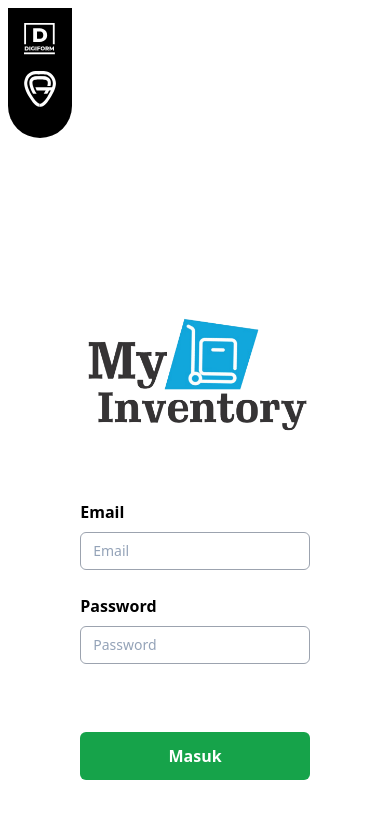
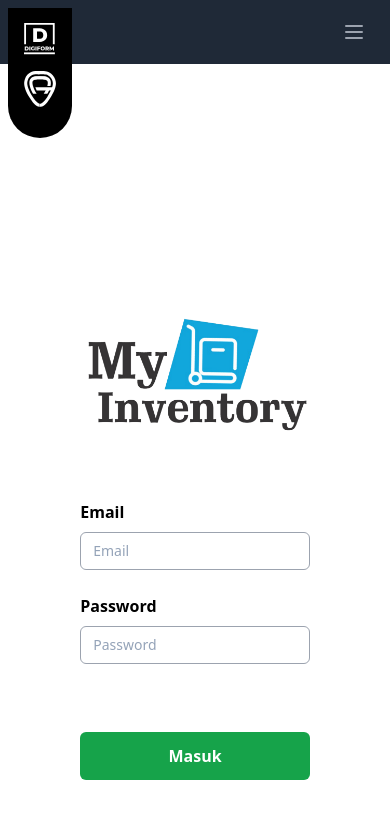
Before and after one commit to RMR1997/FE, a React (Vite) app: page / in a window 390 px wide. Shown: the top 818 px of the page. Built offline with nearby package versions, Linux system fonts and the light colour scheme.

Commit message:
dashboard responsive

```diff
--- a/src/components/organisms/InfoBox/index.jsx
+++ b/src/components/organisms/InfoBox/index.jsx
@@ -4,7 +4,7 @@ import Icons from "../../atoms/icons";
 const InfoBox = ({ title, count, color }) => {
   return (
     <div
-      className={`flex flex-row justify-between px-4  ${color} w-96 h-40 border rounded-lg`}
+      className={`flex flex-row justify-between px-4  ${color} md:w-80 md:h-48 w-60 border rounded-lg`}
     >
       <div className="w-full text-center mt-6 ">
         <div className="">
@@ -12,7 +12,7 @@ const InfoBox = ({ title, count, color }) => {
         </div>
         <p className="text-slate-500 text-center text-2xl p-4 font-bold">{count}</p>
       </div>
-      <div className="mr-4 mt-8">
+      <div className="md:mr-4 md:mt-8 mt-16">
         {title === "Jumlah Barang" && <Icons.box height="65px" width="75px" />}
         {title === "Total Asset" && <Icons.box height="65px" width="75px" />}
         {title === "Kategori Barang" && <Icons.box height="65px" width="75px" />}
--- /dev/null
+++ b/src/components/organisms/Menu/index.jsx
@@ -0,0 +1,68 @@
+import React, { useState } from 'react';
+
+const BurgerMenu = () => {
+    const [isOpen, setIsOpen] = useState(false);
+
+    const toggleMenu = () => {
+        setIsOpen(!isOpen);
+    };
+
+    return (
+        <nav className="bg-gray-800">
+            <div className="max-w-7xl mx-auto px-4 sm:px-6 lg:px-8">
+                <div className="flex items-center justify-between h-16">
+                    <div className="flex items-center">
+                        {/* <div className="flex-shrink-0 text-white">Logo</div> */}
+                    </div>
+                    <div className="md:hidden flex items-center">
+                        <button
+                            className="inline-flex items-center justify-center p-2 rounded-md text-gray-400 hover:text-white hover:bg-gray-700 focus:outline-none focus:ring-2 focus:ring-offset-2 focus:ring-offset-gray-800 focus:ring-white"
+                            onClick={toggleMenu}
+                        >
+                            <span className="sr-only">Open main menu</span>
+                            <svg
+                                className={`${isOpen ? 'hidden' : 'block'} h-6 w-6`}
+                                xmlns="http://www.w3.org/2000/svg"
+                                fill="none"
+                                viewBox="0 0 24 24"
+                                stroke="currentColor"
+                                aria-hidden="true"
+                            >
+                                <path
+                                    strokeLinecap="round"
+                                    strokeLinejoin="round"
+                                    strokeWidth={2}
+                                    d="M4 6h16M4 12h16M4 18h16"
+                                />
+                            </svg>
+                            <svg
+                                className={`${isOpen ? 'block' : 'hidden'} h-6 w-6`}
+                                xmlns="http://www.w3.org/2000/svg"
+                                fill="none"
+                                viewBox="0 0 24 24"
+                                stroke="currentColor"
+                                aria-hidden="true"
+                            >
+                                <path
+                                    strokeLinecap="round"
+                                    strokeLinejoin="round"
+                                    strokeWidth={2}
+                                    d="M6 18L18 6M6 6l12 12"
+                                />
+                            </svg>
+                        </button>
+                    </div>
+                </div>
+            </div>
+            <div className={`${isOpen ? 'block' : 'hidden'} md:hidden`}>
+                <ul className="px-2 pt-2 pb-3 space-y-1 sm:px-3">
+                    <li className="text-gray-300 hover:bg-gray-700 px-3 py-2 rounded-md text-base font-medium">Dashboard</li>
+                    <li className="text-gray-300 hover:bg-gray-700 px-3 py-2 rounded-md text-base font-medium">Data Barang</li>
+                    <li className="text-gray-300 hover:bg-gray-700 px-3 py-2 rounded-md text-base font-medium">Input</li>
+                </ul>
+            </div>
+        </nav>
+    );
+};
+
+export default BurgerMenu;
--- a/src/components/templates/AuthLogo2/index.jsx
+++ b/src/components/templates/AuthLogo2/index.jsx
@@ -5,12 +5,19 @@ export default function AuthLogo2() {
 
     return (
         <>
-            <div className="flex max-w-screen h-[270px] bg-black rounded-b-full absolute top-0 ml-40">
-                <div className="bg-black flex flex-col justify-center items-center space-y-8 rounded-b-full p-6 ">
-                    <img src="/image/dg0.svg" className="w-20 "></img>
-                    <img src="/image/ag0.svg" className="w-20 "></img>
+            <div className="flex h-[130px] w-11 md:w-28 md:h-[230px] bg-black rounded-b-full md:absolute top-0 md:translate-x-10 translate-x-[58px]">
+                <div className="bg-black flex flex-col justify-center items-center space-y-8 rounded-b-full md:p-4 p-2 ">
+                    <img src="/image/dg0.svg" className="md:w-20 w-8"></img>
+                    <img src="/image/ag0.svg" className="md:w-20 w-8"></img>
                 </div>
             </div>
         </>
     );
 }
+
+{/* <div className="md:flex md:wax-w-screen md:h-[270px] h-[130px] bg-black rounded-b-full absolute top-0 ml-2 z-10">
+<div className="bg-black flex flex-col justify-center items-center md:space-y-8 rounded-b-full md:p-6 ">
+    <img src="/image/dg0.svg" className="w-20 md:w-32 md:mt-10 mt-4 "></img>
+    <img src="/image/ag0.svg" className="w-20 md:w-48 p-4 md:p-8 "></img>
+</div>
+</div> */}
--- a/src/components/templates/Chart/index.jsx
+++ b/src/components/templates/Chart/index.jsx
@@ -2,7 +2,6 @@ import React, { useEffect, useState } from "react";
 import { Bar } from "react-chartjs-2";
 import "chart.js/auto";
 import { getAllItems, getCategory } from "../../../service/iventory.service";
-
 
 export default function Chart() {
     const [labels, setLabels] = useState([]);
@@ -48,7 +47,7 @@ export default function Chart() {
             const categories = data.item;
             const categoryNames = categories.map((category) => category.categoryName);
             // const categoryData = categories.map((category) => category.categoryData);
-            setLabels(categoryNames)
+            setLabels(categoryNames);
             // setDataPoints(categoryData);
         });
     }, []);
@@ -65,6 +64,8 @@ export default function Chart() {
     };
 
     const options = {
+        responsive: true,
+        maintainAspectRatio: false,
         scales: {
             y: {
                 beginAtZero: true,
@@ -74,14 +75,9 @@ export default function Chart() {
 
     return (
         <>
-            <div className="flex w-full h-full items-center justify-center">
+            <div className="flex w-3/4 h-full items-center justify-center">
                 <Bar className="bg-[#EEEEEE] w-full " data={data} options={options} />
             </div>
-
-
-
-
-
         </>
-    )
+    );
 }
--- a/src/components/templates/Main/index.jsx
+++ b/src/components/templates/Main/index.jsx
@@ -15,16 +15,19 @@ export default function MainLayout({ children, date, title, option }) {
       <div className="flex justify-center items-center w-full font-inter bg-gray-200 ">
         <div className="flex justify-center items-center w-full">
           {sidebarVisible && (
-            <div className="flex justify-center w-[20%] h-screen">
+            <div className="hidden md:flex justify-center w-[20%] h-screen">
               {/* sidebar */}
               <Sidebar />
             </div>
           )}
-          <button onClick={toggleSidebar} className="focus:outline-none">
-            {sidebarVisible ? <IoIosArrowBack size={20} /> : <IoIosArrowForward size={20} />}
-          </button>
+          <div className="hidden md:flex">
+            <button onClick={toggleSidebar} className="md:focus:outline-none">
+              {sidebarVisible ? <IoIosArrowBack size={20} /> : <IoIosArrowForward size={40} />}
+            </button>
+          </div>
+
           {/* content */}
-          <div className="flex justify-center w-full h-screen p-4">
+          <div className="flex justify-center w-screen h-screen p-4">
             <div className="flex flex-col w-full bg-[#EEEEEE] rounded-xl shadow-lg">
               <div className="flex justify-between w-full border-b-2 px-8 py-4">
                 <h1 className="text-gray-700 font-bold text-xl">{title}</h1>
@@ -33,7 +36,6 @@ export default function MainLayout({ children, date, title, option }) {
 
                 </div>
               </div>
-
               <div className="flex flex-col justify-center px-8 py-4 overflow-y-auto">
                 <div className="relative overflow-x-auto">{children}</div>
               </div>
--- a/src/pages/dashboard.jsx
+++ b/src/pages/dashboard.jsx
@@ -65,8 +65,8 @@ const Dashboard = () => {
     <>
       {!error ? (
         <MainLayout title={"Dashboard"}>
-
-          <div className="flex flex-wrap justify-center items-center gap-x-40 font-bold gap-y-24 mt-8">
+          <div className="flex flex-col ">
+            <div className="flex flex-col justify-center items-center md:flex md:flex-row md:justify-center md:items-center md:gap-x-6 font-bold md:gap-y-24 gap-y-12 mt-8">
               {inventoryData.map((data, index) => (
                 <InfoBox
                   key={index}
@@ -76,8 +76,13 @@ const Dashboard = () => {
                 />
 
               ))}
+            </div>
+            <div className="mt-10 w-screen h-[250px] md:flex md:justify-center md:items-center md:mt-20 md:w-full">
               <Chart />
             </div>
+          </div>
+
+
         </MainLayout>
       ) : (
         <LoginPage />
--- a/src/pages/login.jsx
+++ b/src/pages/login.jsx
@@ -3,12 +3,14 @@ import Login from "../components/organisms/Login";
 import ImageCarousel from "../components/templates/Carousel";
 import AuthLogo from "../components/templates/AuthLogo";
 import AuthLayout2 from "../components/templates/AuthLayout2";
+import BurgerMenu from "../components/organisms/Menu";
 
 export default function LoginPage() {
     return (
         <>
             <div className="relative flex flex-col md:flex-row w-full h-screen md:w-full md:min-h-screen md:bg-white">
                 {/* <ImageCarousel /> */}
+                <BurgerMenu />
                 <div className="md:block w-full md:w-1/2 h-screen md:bg-[#11A7DC]">
                     <AuthLogo />
                 </div>
```
Also changed, not shown: src/components/organisms/Sidebar/index.jsx (+6 -10 lines). Lines whose indentation alone changed are shown as unchanged.
